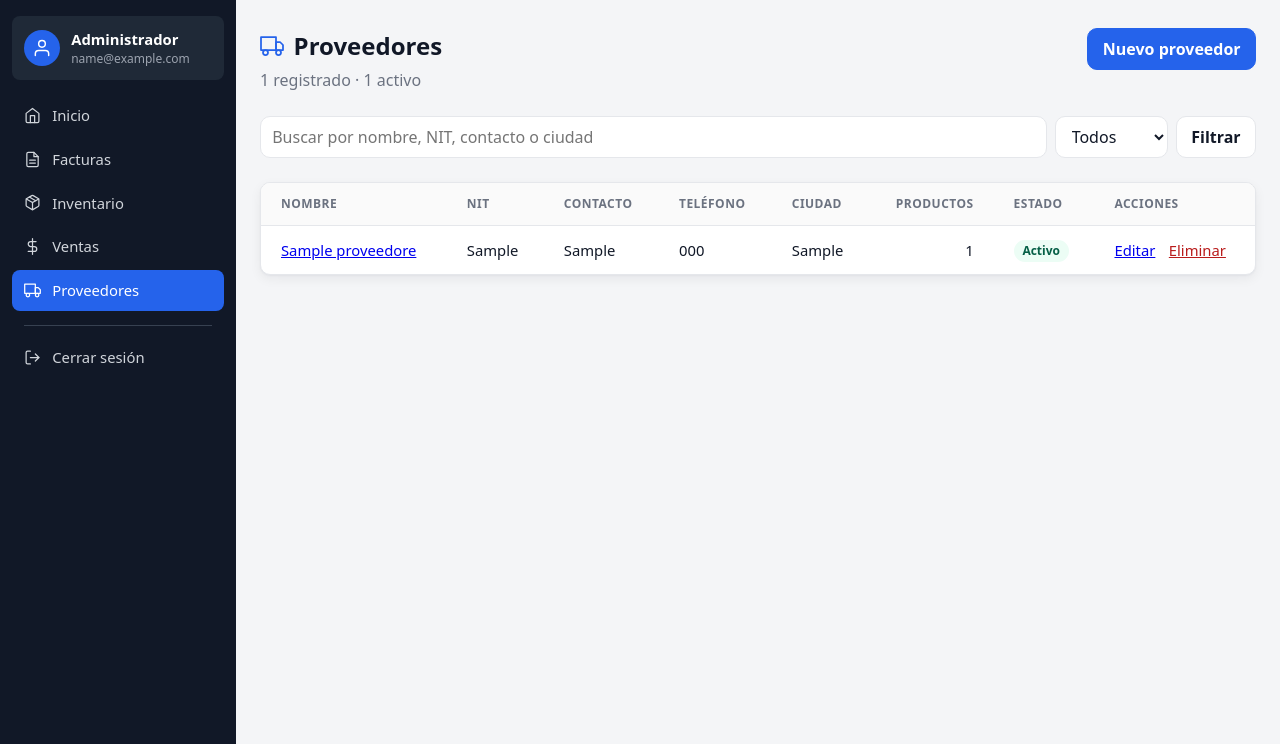
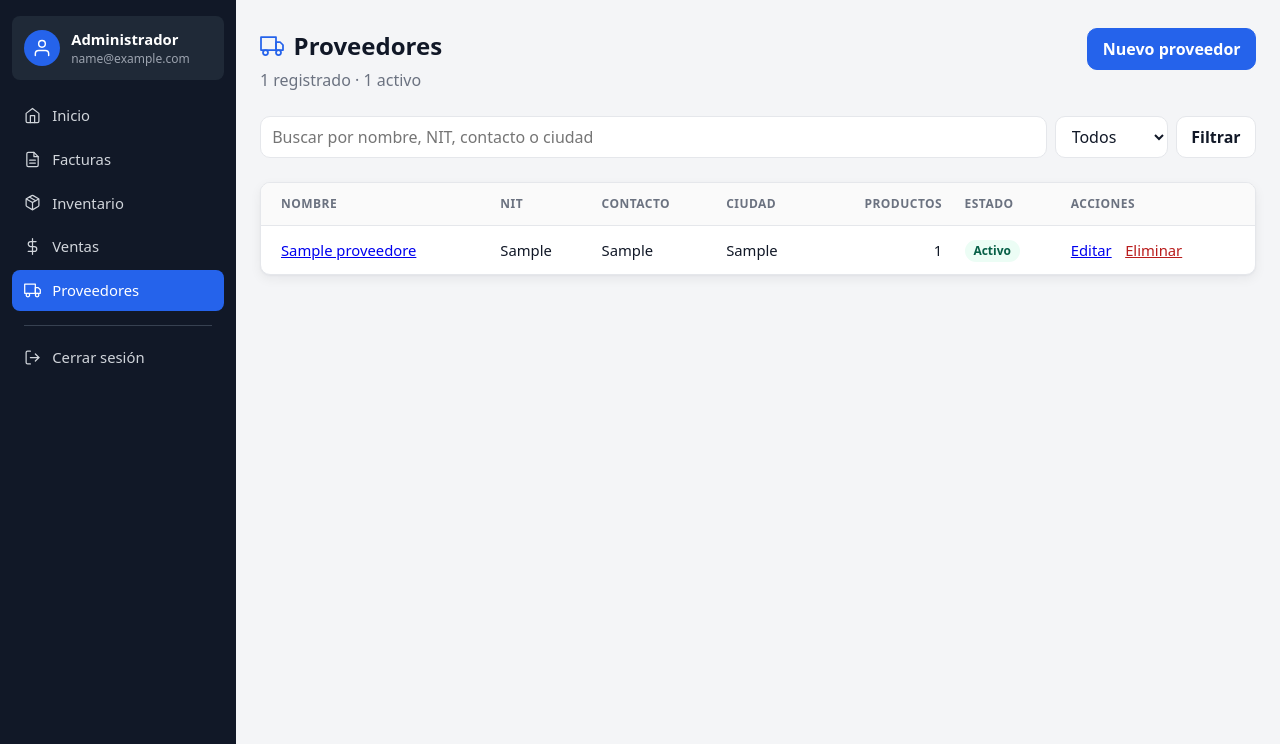
Before and after one commit to sierrasanabriajohinerstiven-max/Trabajo, a Flask app: page /proveedores/ in a window 1280 px wide. Shown: the part 56-800 px from the top of the page. Run offline with Flask 3, Linux system fonts and the light colour scheme; a user stored in the database is signed in; tables that the repository leaves empty hold one stand-in row (values such as "Sample post").

Commit message:
proveedores: integra la vista con el rediseño y enlaza con inventario
Adapta el módulo a los cambios que entraron en main (barra superior D1,
iconos de contorno y modelo Producto).

- models.py: agrega la relación productos <-> Proveedor que exige
  Producto.proveedor_id, y usa ahora_utc() en vez de datetime.utcnow(),
  que quedó deprecado en Python 3.12. Alinea el largo de nit y telefono
  con el contrato de datos del equipo.
- routes.py: al eliminar, impide borrar un proveedor que todavía abastece
  productos y sugiere desactivarlo (antes era un TODO a la espera de que
  existiera Producto).
- templates: usan el sistema de diseño nuevo (seccion-titulo con icono,
  panel, tabla, vacio, subtitulo) en vez de estilos propios. El detalle
  ahora lista los productos que abastece el proveedor.
- estilos.css: los estilos .prov- se apoyan en las variables de tema y
  solo definen lo propio del módulo. La tabla del listado se desplaza
  dentro del panel para no desbordar la página en pantallas angostas.
- usuario.py: reemplaza Query.get(), que emitía LegacyAPIWarning de
  SQLAlchemy 2.0 en cada carga de sesión, por db.session.get().
- tests: 3 pruebas nuevas para la relación con inventario y el bloqueo
  del borrado. Total: 25 pasando.

```diff
--- a/app/static/css/estilos.css
+++ b/app/static/css/estilos.css
@@ -540,6 +540,37 @@ body.menu-abierto .sidebar-overlay {
   background: #fef2f2;
 }
 
+/* La tabla tiene muchas columnas: se desplaza dentro del panel en vez de
+   desbordar la página. */
+.prov-tabla-scroll {
+  overflow-x: auto;
+}
+
+.prov-tabla-scroll .tabla {
+  min-width: 780px;
+}
+
+/* Con 7 columnas el padding por defecto de .tabla no cabe en el ancho útil. */
+.prov-tabla-scroll .tabla th,
+.prov-tabla-scroll .tabla td {
+  padding-left: 0.7rem;
+  padding-right: 0.7rem;
+}
+
+.prov-tabla-scroll .tabla th:first-child,
+.prov-tabla-scroll .tabla td:first-child {
+  padding-left: 1.25rem;
+}
+
+.prov-tabla-scroll .tabla th:last-child,
+.prov-tabla-scroll .tabla td:last-child {
+  padding-right: 1.25rem;
+}
+
+.prov-col-nombre {
+  white-space: nowrap;
+}
+
 .prov-acciones-fila {
   white-space: nowrap;
   text-align: right;
--- a/app/templates/proveedores/listado.html
+++ b/app/templates/proveedores/listado.html
@@ -36,13 +36,13 @@
 
   <div class="panel">
     {% if proveedores %}
+      <div class="prov-tabla-scroll">
       <table class="tabla">
         <thead>
           <tr>
             <th>Nombre</th>
             <th>NIT</th>
             <th>Contacto</th>
-            <th>Teléfono</th>
             <th>Ciudad</th>
             <th class="numero">Productos</th>
             <th>Estado</th>
@@ -52,14 +52,13 @@
         <tbody>
           {% for proveedor in proveedores %}
             <tr>
-              <td>
+              <td class="prov-col-nombre">
                 <a href="{{ url_for('proveedores.detalle', proveedor_id=proveedor.id) }}">
                   {{ proveedor.nombre }}
                 </a>
               </td>
               <td>{{ proveedor.nit }}</td>
               <td>{{ proveedor.contacto or '—' }}</td>
-              <td>{{ proveedor.telefono or '—' }}</td>
               <td>{{ proveedor.ciudad or '—' }}</td>
               <td class="numero">{{ proveedor.productos | length }}</td>
               <td>
@@ -81,6 +80,7 @@
           {% endfor %}
         </tbody>
       </table>
+      </div>
     {% else %}
       <p class="vacio">
         {% if termino or estado != 'todos' %}
```
